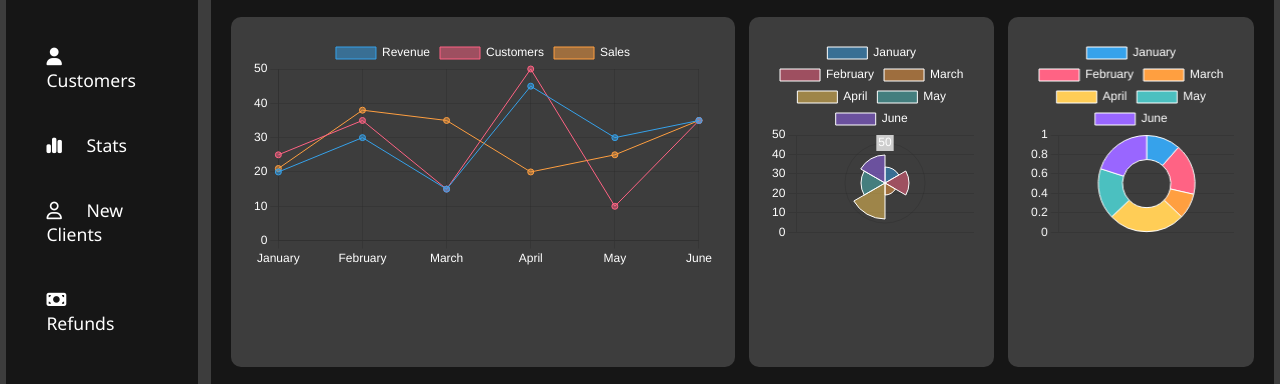
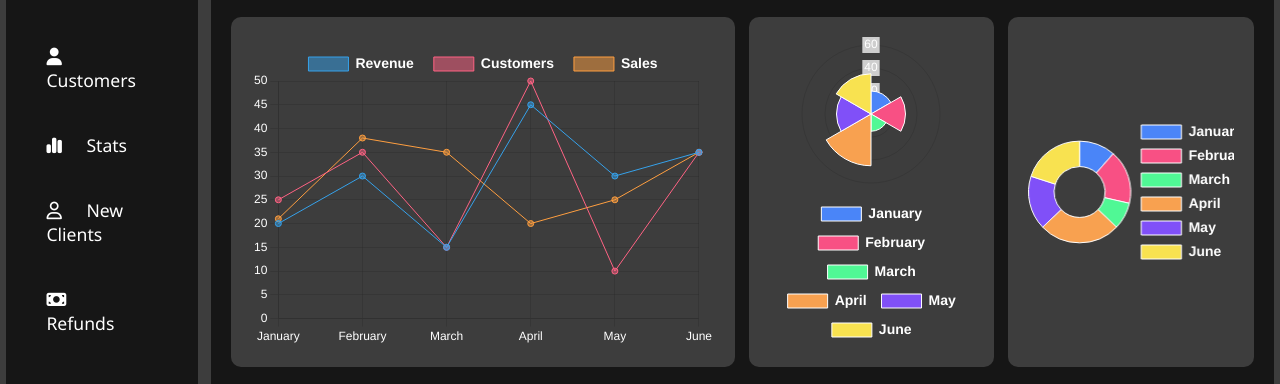
Before and after one commit to PalaniRahulDravid/Responsive-Dashboard, a plain HTML site: page Dash Board Project/index.html in a window 1280 px wide. Shown: the part 283-667 px from the top of the page. Drawn offline with nearby package versions, Linux system fonts and the light colour scheme.

Commit message:
Added final version of my web project

```diff
--- a/Dash Board Project/script.js
+++ b/Dash Board Project/script.js
@@ -3,92 +3,145 @@ const ctx2 = document.getElementById('doughnutchart');
 const ctx3 = document.getElementById('polararea');
 
 Chart.defaults.color = "white";
-
-new Chart(ctx,{
-
-    type:'line',
-    data:{
-
-        labels:['January','February','March','April','May','June'],
-        datasets:[
+new Chart(ctx, {
+    type: 'line',
+    data: {
+        labels: ['January', 'February', 'March', 'April', 'May', 'June'],
+        datasets: [
             {
-                label:"Revenue",
-                data:[20,30,15,45,30,35],
+                label: "Revenue",
+                data: [20, 30, 15, 45, 30, 35],
                 borderWidth: 1
             },
             {
-                label:"Customers",
-                data:[25,35,15,50,10,35],
+                label: "Customers",
+                data: [25, 35, 15, 50, 10, 35],
                 borderWidth: 1
             },
             {
-                label:"Sales",
-                data:[21,38,35,20,25,35],
+                label: "Sales",
+                data: [21, 38, 35, 20, 25, 35],
                 borderWidth: 1
             }
         ]
     },
     options: {
-
+        responsive: true,
+        maintainAspectRatio: false,
         scales: {
             y: {
                 beginAtZero: true
             }
+        },
+        plugins: {
+            legend: {
+                position: 'top',
+                labels: {
+                    font: {
+                        size: 14,
+                        weight: 'bold'
+                    },
+                    color: '#ffffff',
+                    padding: 20
+                }
+            },
+             tooltip: {
+                padding: 10,
+                cornerRadius: 8
             }
         }
-
-})
+    }
+});
 
 
-new Chart(ctx2,{
-
-    type:'doughnut',
-    data:{
-        labels:['January','February','March','April','May','June'],
-        datasets:[
+new Chart(ctx2, {
+    type: 'doughnut',
+    data: {
+        labels: ['January', 'February', 'March', 'April', 'May', 'June'],
+        datasets: [
             {
-                label:"Revenue",
-                data:[20,30,15,45,30,35],
-                borderWidth: 1
-            },
-
+                label: "Revenue",
+                data: [20, 30, 15, 45, 30, 35],
+                borderWidth: 1,
+                backgroundColor: [
+                    "#4a85f8",
+                    "#f85084",
+                    "#50f895",
+                    "#f8a150",
+                    "#8050f8",
+                    "#f8e250"
+                ]
+            }
         ]
     },
     options: {
         responsive: true,
-        scales: {
-            y: {
-                beginAtZero: true
+        maintainAspectRatio: false,
+        plugins: {
+            legend: {
+                position: 'right',
+                labels: {
+                    font: {
+                        size: 14,
+                        weight: 'bold'
+                    },
+                    color: '#ffffff',
+                    padding: 10
+                }
+            },
+            tooltip: {
+                padding: 12,
+                cornerRadius: 10
             }
         }
     }
+});
 
-    })
 
-    new Chart(ctx3,{
-
-        type:'polarArea',
-        data:{
-            labels:['January','February','March','April','May','June'],
-            datasets:[
+new Chart(ctx3, {
+    type: 'polarArea',
+    data: {
+        labels: ['January', 'February', 'March', 'April', 'May', 'June'],
+        datasets: [
             {
-                    label:"Revenue",
-                    data:[20,30,15,45,30,35],
-                    borderWidth: 1
-                },
-
+                label: "Revenue",
+                data: [20, 30, 15, 45, 30, 35],
+                borderWidth: 1,
+                backgroundColor: [
+                    "#4a85f8",
+                    "#f85084",
+                    "#50f895",
+                    "#f8a150",
+                    "#8050f8",
+                    "#f8e250"
+                ]
+            }
         ]
     },
     options: {
         responsive: true,
-            scales: {
-                y: {
-                    beginAtZero: true
+        maintainAspectRatio: false,
+        plugins: {
+            legend: {
+                position: 'bottom',
+                labels: {
+                    font: {
+                        size: 14,
+                        weight: 'bold'
+                    },
+                    color: '#ffffff',
+                    padding: 15
+                }
+            },
+            tooltip: {
+                padding: 15,
+                cornerRadius: 8
             }
         }
     }
+});
 
-        })
+
 
 
 
@@ -115,7 +168,7 @@ document.getElementById("light-mode").addEventListener("click",function(){
     document.getElementById("light-mode").parentElement.style.display="none";
 
 
-})
+});
 
 
 
@@ -142,4 +195,4 @@ document.getElementById("dark-mode").addEventListener("click",function(){
 
 
 
-})
+});
--- a/Dash Board Project/style.css
+++ b/Dash Board Project/style.css
@@ -237,3 +237,40 @@ td
     padding: 20px 0px;
     text-align: center;
 }
+
+
+/* smaller screens */
+@media screen and (max-width: 768px) {
+    .logo p {
+        font-size: 1.5rem;
+    }
+
+    .stat h1 {
+        font-size: 1.2rem;
+        word-wrap: break-word;
+    }
+
+    .sidebar {
+        display: none;
+    }
+
+    .main-area {
+        margin: 0;
+    }
+
+}
+
+/* for every smaller screen  */
+@media screen and (max-width: 480px) {
+    .logo p {
+        font-size: 1rem;
+    }
+
+    .stat h1 {
+        font-size: 1rem;
+    }
+
+    body {
+        font-size: 14px;
+    }
+}
```
Lines whose indentation alone changed are shown as unchanged.
